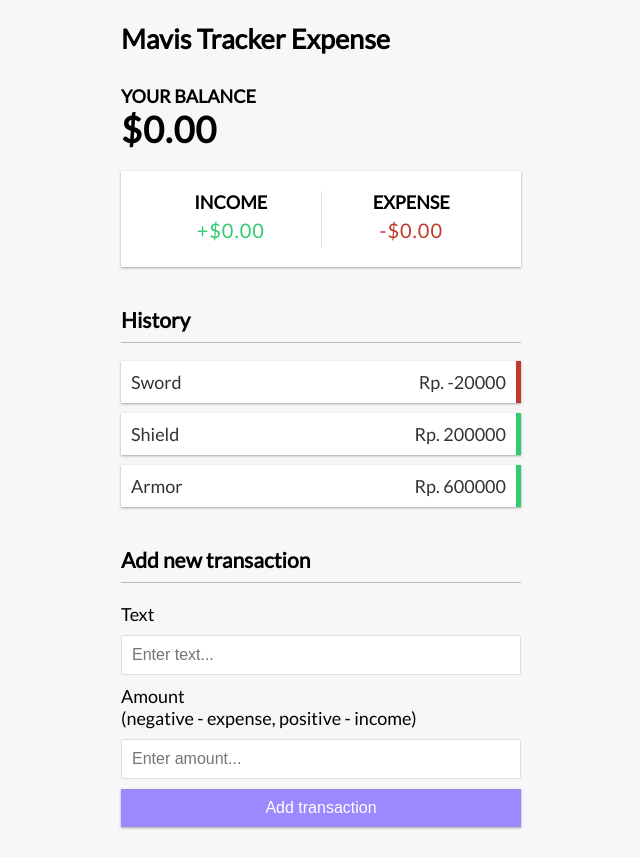
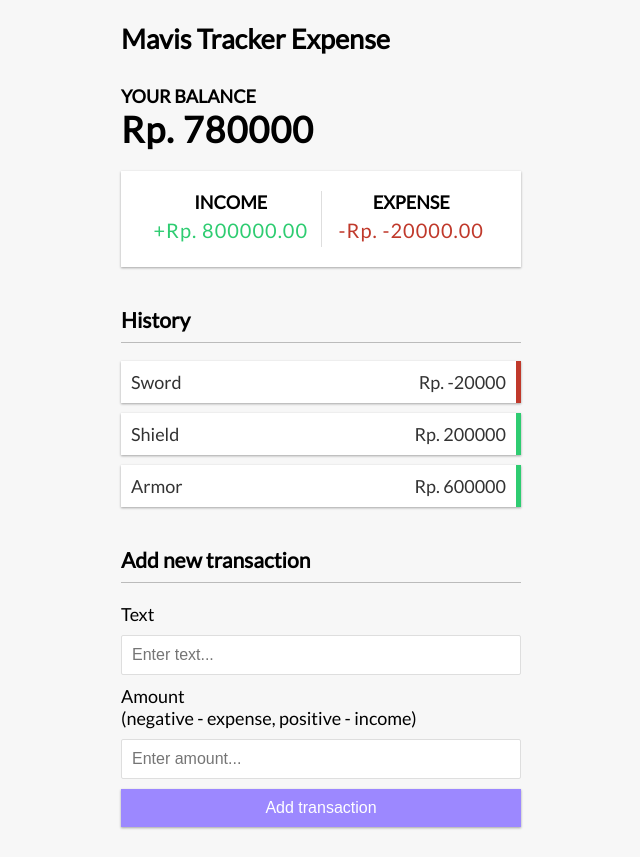
Before and after one commit to BAD-EiZA/Mavis-Expense-Tracker-Vue, a Vue app in the folder day1Vue/: page / in a window 1280 px wide. Shown: the whole page, without its empty margins (319-959 px from the left). Built offline with nearby package versions, Linux system fonts and the light colour scheme.

Commit message:
Update Income & Expense Props

```diff
--- a/day1Vue/src/App.vue
+++ b/day1Vue/src/App.vue
@@ -2,7 +2,7 @@
   <HeaderComponent/>
   <div class="container">
     <BalanceComponent :total = "total"/>
-    <IncomeExpense/>
+    <IncomeExpense :income ="income" :expense = "expense"/>
     <TransactionList :transactions="transactions"/>
     <AddTransaction/>
   </div>
@@ -31,4 +31,20 @@ const total = computed(() => {
     return acc + transaction.amount;
     }, 0)
 })
+
+const income = computed(() => {
+  return transactions.value
+  .filter((transaction)=> transaction.amount > 0)
+  .reduce((acc,transaction)=> {
+    return acc + transaction.amount;
+    }, 0).toFixed(2)
+})
+
+const expense = computed(() => {
+  return transactions.value
+  .filter((transaction)=> transaction.amount < 0)
+  .reduce((acc,transaction)=> {
+    return acc + transaction.amount;
+    }, 0).toFixed(2)
+})
 </script>
--- a/day1Vue/src/components/BalanceComponent.vue
+++ b/day1Vue/src/components/BalanceComponent.vue
@@ -1,4 +1,14 @@
 <template>
      <h4>Your Balance</h4>
-      <h1 id="balance">$0.00</h1>
+      <h1 id="balance">Rp. {{total  }}</h1>
 </template>
+
+<script setup>
+  import { defineProps } from 'vue';
+  const props = defineProps({
+      total: {
+            type:Number,
+            required: true,
+      }
+  })
+</script>
--- a/day1Vue/src/components/IncomeExpense.vue
+++ b/day1Vue/src/components/IncomeExpense.vue
@@ -2,11 +2,25 @@
      <div class="inc-exp-container">
         <div>
           <h4>Income</h4>
-          <p id="money-plus" class="money plus">+$0.00</p>
+          <p id="money-plus" class="money plus">+Rp. {{ income }}</p>
         </div>
         <div>
           <h4>Expense</h4>
-          <p id="money-minus" class="money minus">-$0.00</p>
+          <p id="money-minus" class="money minus">-Rp. {{ expense }}</p>
         </div>
       </div>
 </template>
+
+<script setup>
+import { defineProps } from 'vue';
+const props = defineProps({
+  income: {
+    type: Number,
+    required: true
+  },
+  expense: {
+    type: Number,
+    required: true
+  }
+})
+</script>
```
